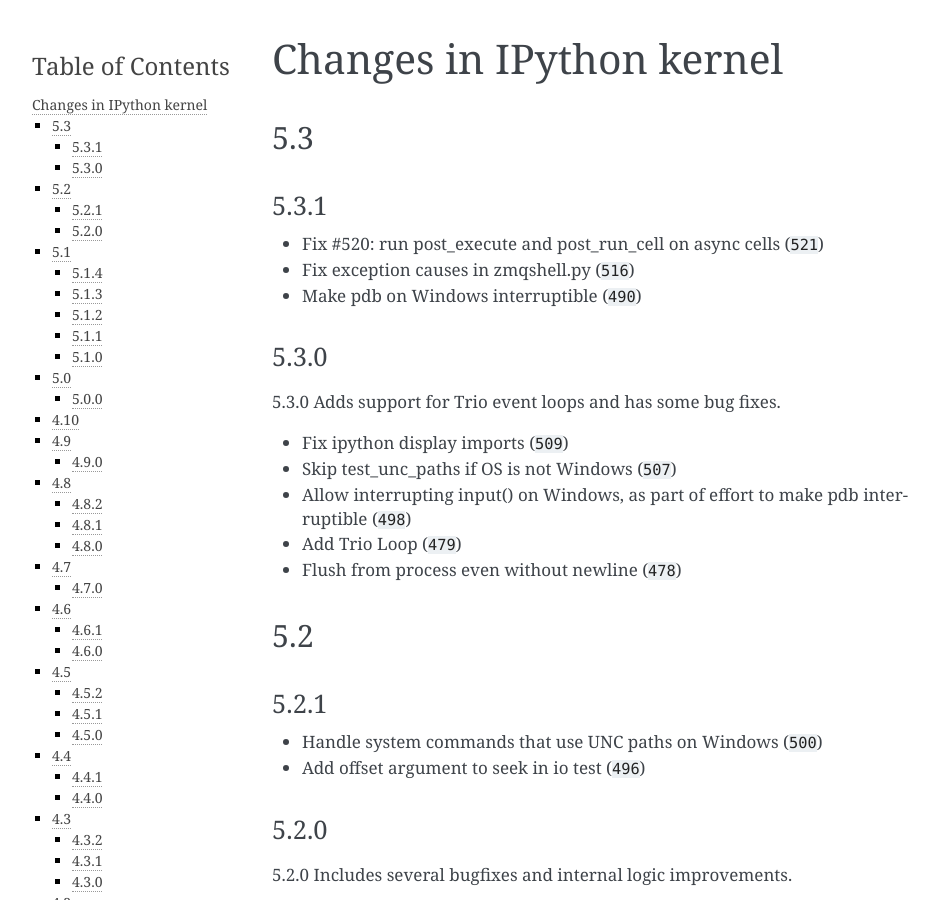
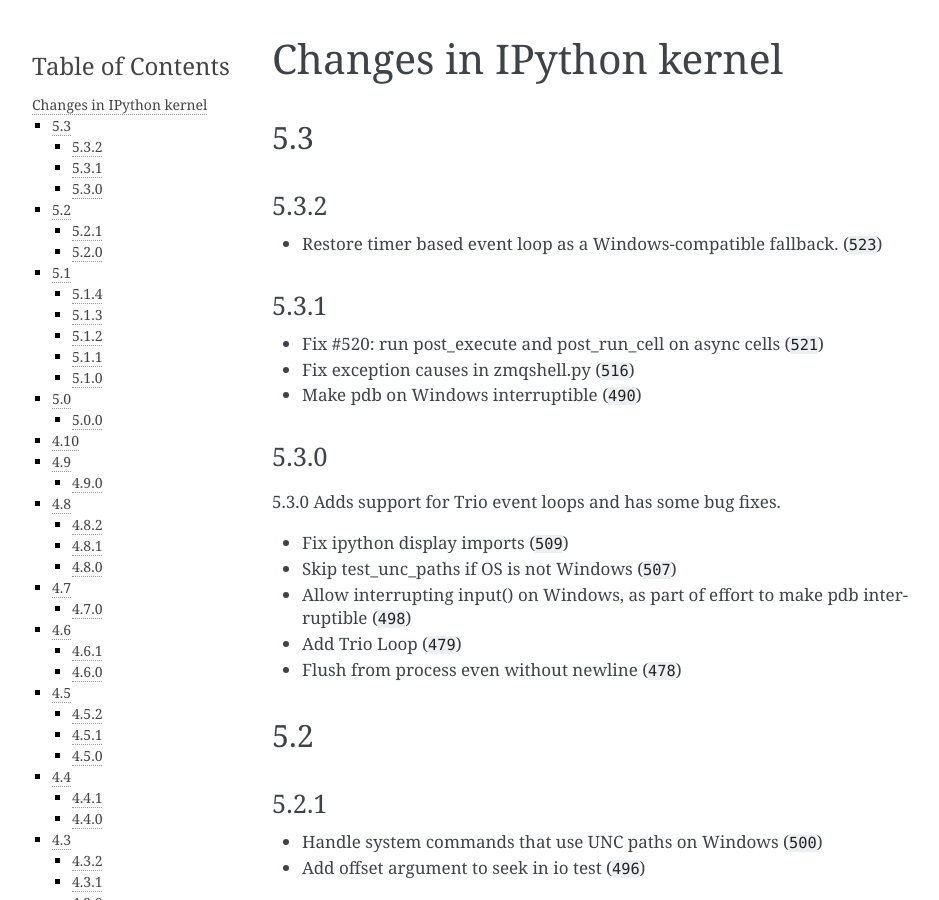
Before and after one commit to ipython/ipykernel, a Sphinx documentation site: the page built from docs/changelog.rst, in a window 1280 px wide and 900 px high. Shown: the whole window, without its empty margins (148-1087 px from the left). Built offline with Sphinx 7.4.7, drawn with Linux system fonts in a browser that asks for light colours; cross-references to code outside the pages are shown as plain code.

Commit message:
update changelog

```diff
--- a/docs/changelog.rst
+++ b/docs/changelog.rst
@@ -3,6 +3,10 @@
 
 5.3
 ---
+
+5.3.2
+*****
+- Restore timer based event loop as a Windows-compatible fallback. (:ghpull:`523`)
 
 5.3.1
 *****
```
